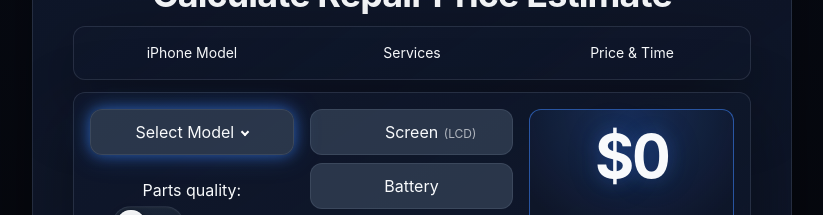
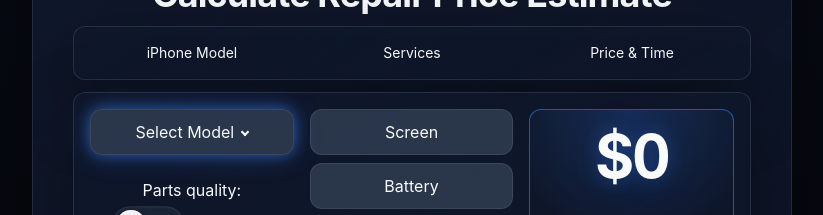
Before and after one commit to SemogEnaz/repair_website, a Vue app: page / in a window 1280 px wide. Shown: the part 1080-1295 px from the top of the page, without its empty margins (228-1051 px from the left). Built offline with nearby package versions, Linux system fonts and the light colour scheme.

Commit message:
Removed LCD message

```diff
--- a/src/components/HomePage/CalculatorComponents/QuoteGeneratorComponents/Service.vue
+++ b/src/components/HomePage/CalculatorComponents/QuoteGeneratorComponents/Service.vue
@@ -14,8 +14,8 @@
     >
       <span class="service-label">
         {{ option.label }}
-        <span v-if="option.value === REPAIR_SERVICE.SCREEN" class="screen-technology">
-          ({{ quote.isPremium ? 'OLED' : 'LCD' }})
+        <span v-if="option.value === REPAIR_SERVICE.SCREEN && quote.isPremium" class="screen-technology">
+          (OLED)
         </span>
       </span>
     </button>
```
